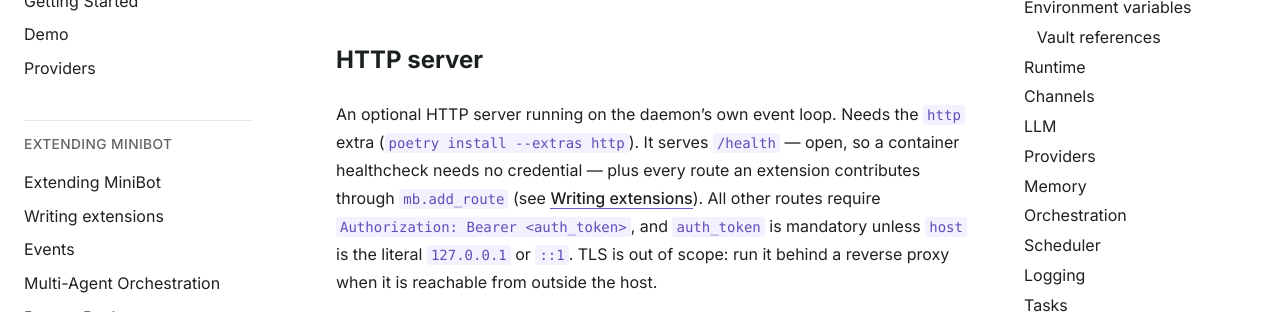
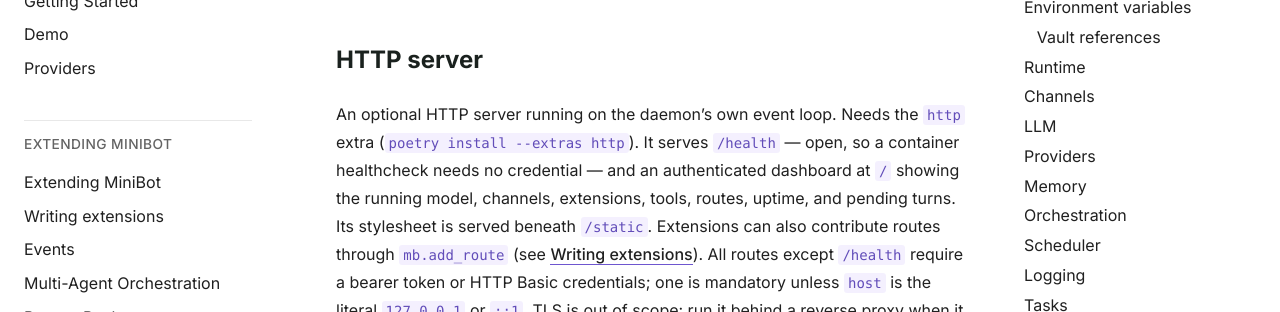
Before and after one commit to sonic182/minibot, a Sphinx documentation site: the page built from docs/config.rst, in a window 1280 px wide and 900 px high, scrolled down 5571 px, cut to the strip 128-440 px from the top of the window. Built offline with Sphinx 7.4.7, drawn with Linux system fonts in a browser that asks for light colours.

Commit message:
docs: document dashboard and cover daemon wiring

```diff
--- a/docs/config.rst
+++ b/docs/config.rst
@@ -194,10 +194,12 @@
 
 An optional HTTP server running on the daemon's own event loop. Needs the ``http`` extra
 (``poetry install --extras http``). It serves ``/health`` — open, so a container healthcheck needs
-no credential — plus every route an extension contributes through ``mb.add_route`` (see
-:doc:`extensions`). All other routes require ``Authorization: Bearer <auth_token>``, and
-``auth_token`` is mandatory unless ``host`` is the literal ``127.0.0.1`` or ``::1``. TLS is out of
-scope: run it behind a reverse proxy when it is reachable from outside the host.
+no credential — and an authenticated dashboard at ``/`` showing the running model, channels,
+extensions, tools, routes, uptime, and pending turns. Its stylesheet is served beneath ``/static``.
+Extensions can also contribute routes through ``mb.add_route`` (see :doc:`extensions`). All routes
+except ``/health`` require a bearer token or HTTP Basic credentials; one is mandatory unless
+``host`` is the literal ``127.0.0.1`` or ``::1``. TLS is out of scope: run it behind a reverse proxy
+when it is reachable from outside the host.
 
 .. autoclass:: minibot.adapters.config.schema.HTTPServerConfig
    :no-members:
```
Also changed, not shown: 1 other file.
